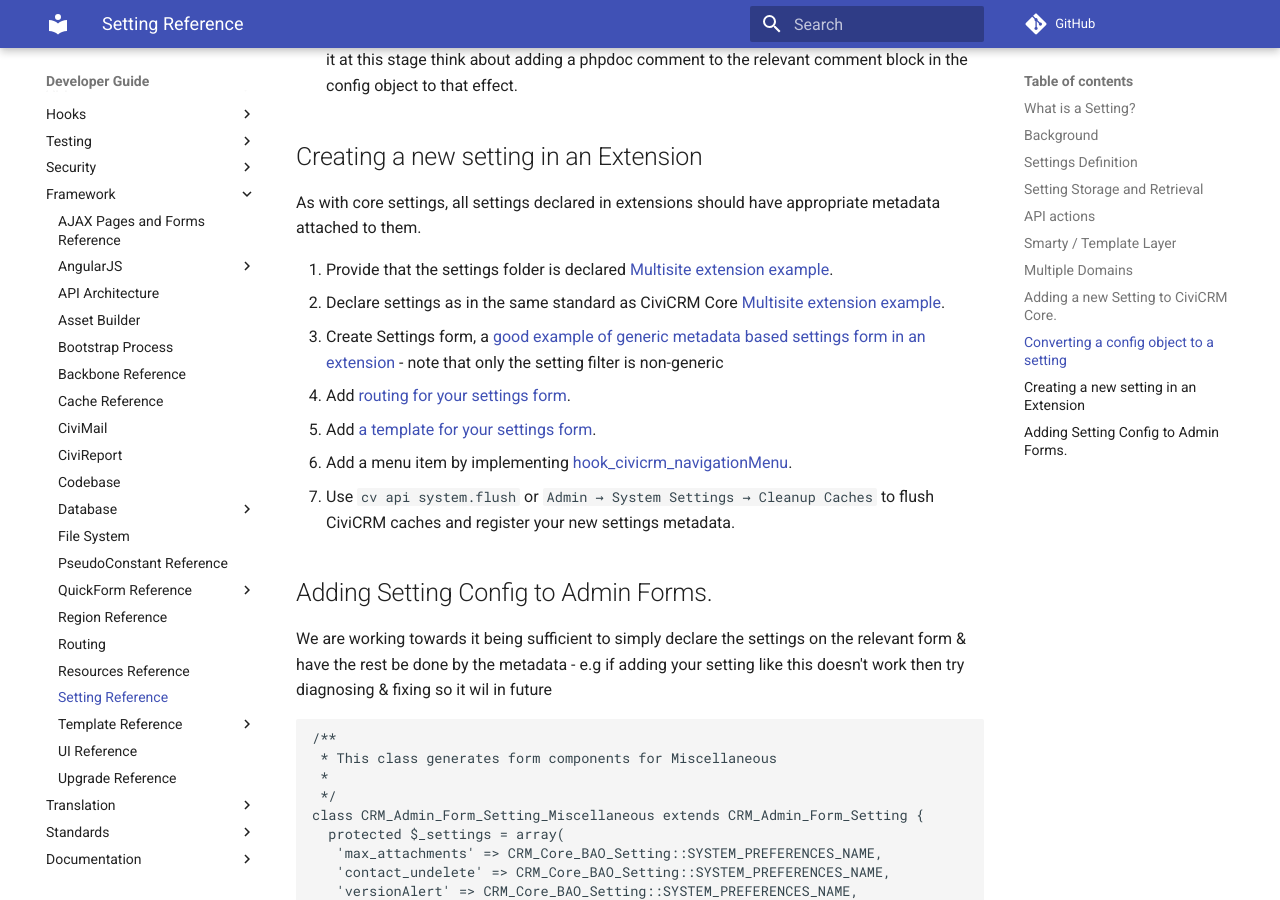
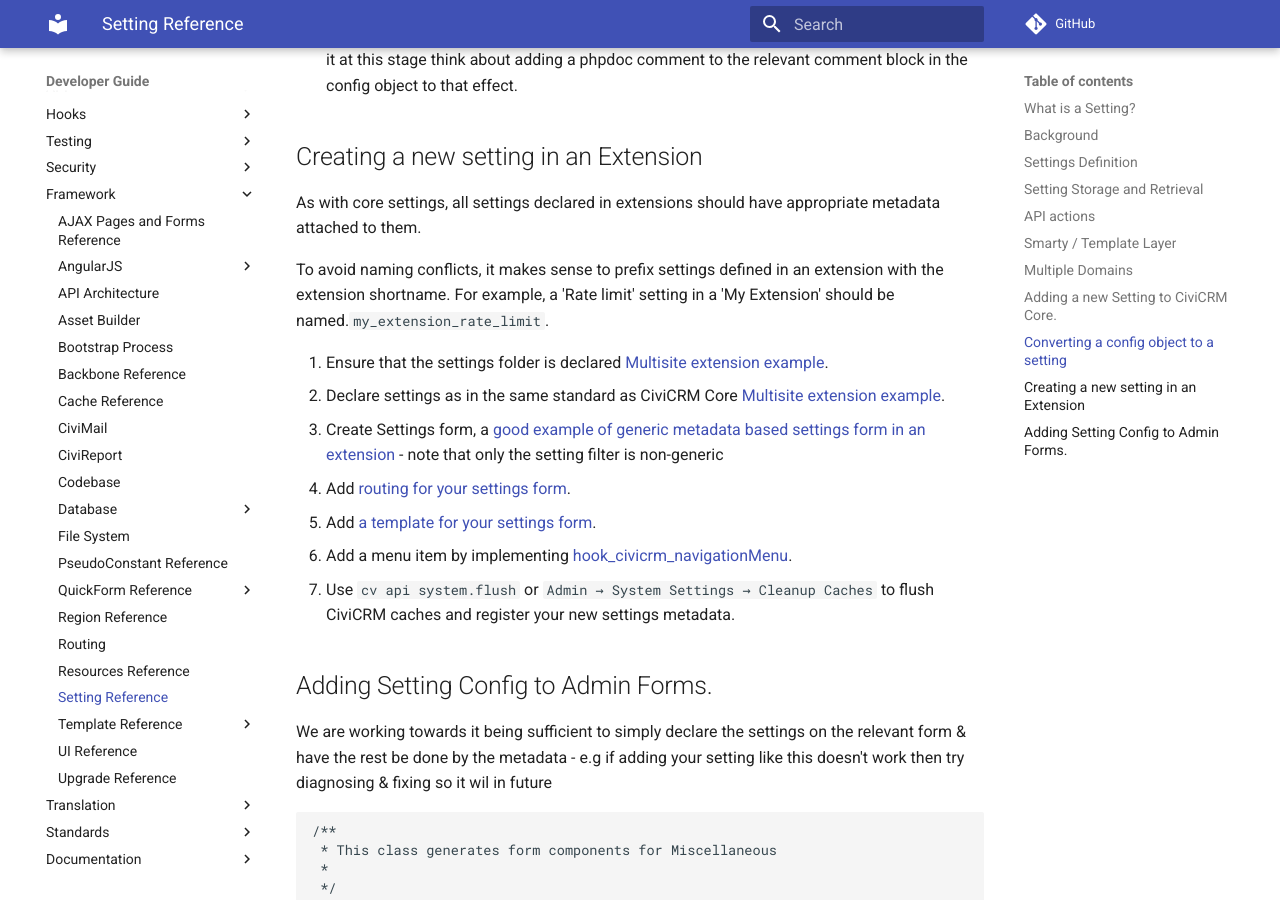
Before and after one commit to civicrm/civicrm-dev-docs, an MkDocs documentation site: the page built from docs/framework/setting.md, in a window 1280 px wide and 900 px high, scrolled down 5682 px. Built offline with MkDocs 1.6.1 and Material for MkDocs 9.7.7, drawn with Linux system fonts in a browser that asks for light colours; comment, search, counter and statistics services are not loaded; old or Windows-style settings are respelled for this version of MkDocs.

Commit message:
Adding advice on naming settings in extensions
Following the discussion here: https://chat.civicrm.org/civicrm/pl/cfon7833xbyxpcjjcpqs1qqqja

```diff
--- a/docs/framework/setting.md
+++ b/docs/framework/setting.md
@@ -149,7 +149,9 @@
 
 As with core settings, all settings declared in extensions should have appropriate metadata attached to them.
 
-1. Provide that the settings folder is declared [Multisite extension example](https://github.com/eileenmcnaughton/org.civicrm.multisite/blob/master/multisite.php#L347).
+To avoid naming conflicts, it makes sense to prefix settings defined in an extension with the extension shortname. For example, a 'Rate limit' setting in a 'My Extension' should be named.`my_extension_rate_limit`.
+
+1. Ensure that the settings folder is declared [Multisite extension example](https://github.com/eileenmcnaughton/org.civicrm.multisite/blob/master/multisite.php#L347).
 2. Declare settings as in the same standard as CiviCRM Core [Multisite extension example](https://github.com/eileenmcnaughton/org.civicrm.multisite/blob/master/settings/Multisite.setting.php).
 3. Create Settings form, a [good example of generic metadata based settings form in an extension](https://github.com/eileenmcnaughton/nz.co.fuzion.civixero/blob/master/CRM/Civixero/Form/XeroSettings.php) - note that only the setting filter is non-generic
 4. Add [routing for your settings form](https://github.com/eileenmcnaughton/nz.co.fuzion.civixero/blob/master/xml/Menu/xerosync.xml).
```
